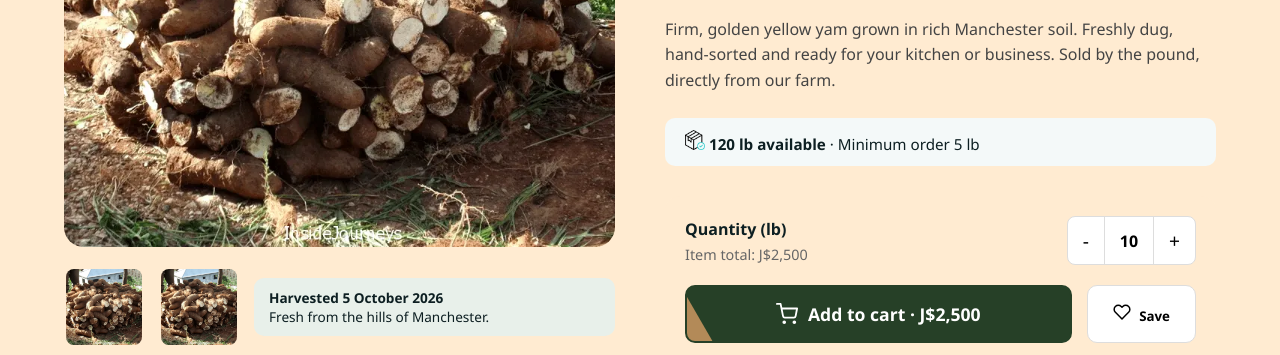
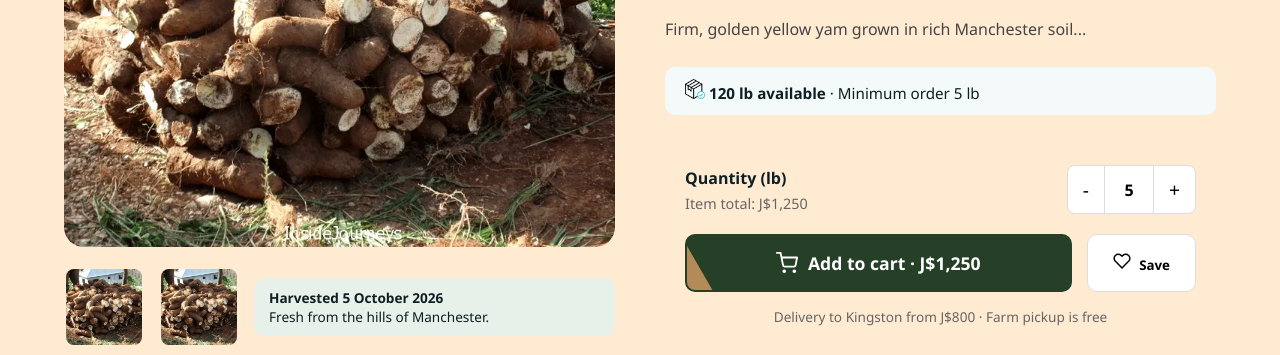
Before and after one commit to ashketchup0203/agri-connect, a plain HTML site: page product.html in a window 1280 px wide. Shown: the part 378-733 px from the top of the page. Drawn offline with Linux system fonts and the light colour scheme.

Commit message:
uhhh made the first page dynamic finally and rerouting kind of fixed. using javascript voodoo.

```diff
--- /dev/null
+++ b/js/product-data.js
@@ -0,0 +1,127 @@
+const productData = {
+    yam: {
+        title: "Yellow yam",
+        price: 250,
+        unit: "lb",
+        parish: "Manchester",
+        category: "Crops - Root vegetables",
+        description: "Firm, golden yellow yam grown in rich Manchester soil...",
+        stock: 120,
+        image: "img/Yams.webp",
+        // NEW DATA
+        harvestDate: "Harvested 5 October 2026",
+        harvestLoc: "Fresh from the hills of Manchester.",
+        farmerFarm: "Green Valley Farm ⌄",
+        farmerName: "Marcia Williams · Farmer since 2022",
+        farmerInitials: "MW",
+        farmDesc: "Our yam is grown in Mandeville without synthetic herbicides. Each order is weighed and packed on the morning of dispatch to keep it fresh.",
+        detail1: "Yellow yam",
+        detail2: "Conventional",
+        detail3: "5 Oct 2026",
+        detail4: "Cool, dry place"
+    },
+    tomato: {
+        title: "Vine-ripened tomatoes",
+        price: 350,
+        unit: "lb",
+        parish: "St. Elizabeth",
+        category: "Crops - Vegetables",
+        description: "Plump, juicy tomatoes ripened on the vine. Perfect for salads, sauces, and authentic Jamaican stews.",
+        stock: 85,
+        image: "img/tomatoes.jpg",
+        // NEW DATA
+        harvestDate: "Harvested 2 November 2026",
+        harvestLoc: "Sun-ripened in St. Elizabeth.",
+        farmerFarm: "Angel Engine Farm ⌄",
+        farmerName: "Ash Allen-O'Hara · Farmer since 2023",
+        farmerInitials: "AAO",
+        farmDesc: "Grown in open fields with plenty of Jamaican sun. Picked at peak ripeness for maximum flavour.",
+        detail1: "Tomato",
+        detail2: "Open Field",
+        detail3: "2 Nov 2026",
+        detail4: "Room temperature"
+    },
+    goat: {
+        title: "Boer goat · young buck",
+        price: 90000,
+        unit: "head",
+        parish: "Clarendon",
+        category: "Livestock",
+        description: "Healthy, well-cared-for Boer goat. Raised on open pasture. Transport arrangements can be made with the farmer.",
+        stock: 5,
+        image: "img/boer-goat.jpg",
+        // NEW DATA
+        harvestDate: "Ready for transport",
+        harvestLoc: "Raised in Clarendon.",
+        farmerFarm: "Cedar Hill Livestock ⌄",
+        farmerName: "John Doe · Farmer since 2020",
+        farmerInitials: "JD",
+        farmDesc: "Our goats are free-range and grass-fed. Health records are available upon request.",
+        detail1: "Boer Goat",
+        detail2: "1 year, 7 months",
+        detail3: "90.8 lbs",
+        detail4: "Pasture"
+    },
+
+
+    plantain: {
+        title: "Green plantain",
+        price: 180,
+        unit: "lb",
+        parish: "St Thomas",
+        category: "Crops - Fruit",
+        description: "Firm, green plantains perfect for frying, boiling, or roasting. A staple for any Jamaican kitchen.",
+        stock: 150,
+        image: "img/green-plantains.jpg",
+        harvestDate: "Harvested 8 November 2026",
+        harvestLoc: "Fresh from the hills of St. Thomas.",
+        farmerFarm: "Riverbend Organics ⌄",
+        farmerName: "David Brown · Farmer since 2018",
+        farmerInitials: "DB",
+        farmDesc: "Grown organically without harmful pesticides. We harvest to order to ensure maximum freshness.",
+        detail1: "Plantain",
+        detail2: "Organic",
+        detail3: "8 Nov 2026",
+        detail4: "Room temperature"
+    },
+    hens: {
+        title: "Free-range laying hens",
+        price: 2800,
+        unit: "bird",
+        parish: "Westmoreland",
+        category: "Livestock - Poultry",
+        description: "18-week-old free-range laying hens. Healthy, active, and ready to provide fresh eggs for your home or farm.",
+        stock: 20,
+        image: "img/free-range-hens.jpg",
+        harvestDate: "Ready for pickup",
+        harvestLoc: "Raised in Westmoreland.",
+        farmerFarm: "Sunrise Poultry ⌄",
+        farmerName: "Sarah Green · Farmer since 2021",
+        farmerInitials: "SG",
+        farmDesc: "Our hens roam freely on open pasture, ensuring healthy birds and high-quality eggs.",
+        detail1: "Laying Hen",
+        detail2: "18 Weeks",
+        detail3: "Free-range",
+        detail4: "Vaccinated"
+    },
+    peppers: {
+        title: "Scotch bonnet peppers",
+        price: 650,
+        unit: "lb",
+        parish: "Manchester",
+        category: "Crops - Vegetables",
+        description: "Authentic, fiery Jamaican Scotch bonnet peppers. Small batch, hand-picked for the perfect level of heat and flavour.",
+        stock: 45,
+        image: "img/skotch-bonnet-pepper.jpg",
+        harvestDate: "Harvested 9 November 2026",
+        harvestLoc: "Grown in Manchester.",
+        farmerFarm: "Hilltop Harvest ⌄",
+        farmerName: "Michael Lee · Farmer since 2019",
+        farmerInitials: "ML",
+        farmDesc: "Grown in small batches to ensure the highest quality and intense heat our peppers are known for.",
+        detail1: "Scotch Bonnet",
+        detail2: "Conventional",
+        detail3: "9 Nov 2026",
+        detail4: "Cool, dry place"
+    }
+};
--- a/js/script.js
+++ b/js/script.js
@@ -1,75 +1,128 @@
 document.addEventListener("DOMContentLoaded", () => {
+
+    // ==========================================
+    // 1. LOAD DYNAMIC PRODUCT DATA
+    // ==========================================
+    const urlParams = new URLSearchParams(window.location.search);
+    const productId = urlParams.get('id') || 'yam'; // Defaults to yam
+    const product = productData[productId];
+
+    // If we are on the product page and found the product data
+    if (product) {
+        document.getElementById('product-breadcrumb').textContent = product.title;
+        document.getElementById('product-title').textContent = product.title;
+        document.getElementById('product-parish').textContent = product.parish;
+        document.getElementById('product-price').textContent = product.price.toLocaleString('en-JM');
+        document.getElementById('product-unit').textContent = product.unit;
+        document.getElementById('product-desc').textContent = product.description;
+        document.getElementById('product-stock').textContent = product.stock;
+        document.getElementById('stock-unit').textContent = product.unit;
+        document.getElementById('stock-unit-2').textContent = product.unit;
+        document.getElementById('qty-unit').textContent = product.unit;
+        document.getElementById('main-product-img').src = product.image;
+        document.title = `${product.title} | Agri Connect`;
+        document.getElementById('product-category').textContent = product.category;
+        document.getElementById('harvest-date-text').textContent = product.harvestDate;
+        document.getElementById('harvest-location-text').textContent = product.harvestLoc;
+        document.getElementById('farmer-farm-name').textContent = product.farmerFarm;
+        document.getElementById('farmer-name').textContent = product.farmerName;
+        document.getElementById('farmer-initials').textContent = product.farmerInitials;
+        document.getElementById('from-the-farm-desc').textContent = product.farmDesc;
+
+        // Update thumbnails
+        document.getElementById('thumb-1').src = product.image;
+        document.getElementById('thumb-2').src = product.image;
+
+        // Update Table
+        document.getElementById('td-detail-1').textContent = product.detail1;
+        document.getElementById('td-detail-2').textContent = product.detail2;
+        document.getElementById('td-detail-3').textContent = product.detail3;
+        document.getElementById('td-detail-4').textContent = product.detail4;
+
+        // Dynamic Table Headers (changes based on Crops vs Livestock)
+        if (product.unit === 'head') {
+            document.getElementById('th-detail-1').textContent = "BREED";
+            document.getElementById('th-detail-2').textContent = "AGE";
+            document.getElementById('th-detail-3').textContent = "WEIGHT";
+            document.getElementById('th-detail-4').textContent = "HEALTH";
+        }
+        // ---------------------------
+    }
+
+    // ==========================================
+    // 2. QUANTITY & CART LOGIC
+    // ==========================================
     const btnMinus = document.getElementById('btn-minus');
     const btnPlus = document.getElementById('btn-plus');
     const qtyInput = document.getElementById('qty-input');
     const itemTotalText = document.querySelector('.item-total');
-    const addToCartBtn = document.querySelector('.add-to-cart-btn');
+    const cartBtnText = document.getElementById('cart-btn-text');
 
-    // Get BOTH error messages based on the exact IDs in the HTML
     const errorMax = document.getElementById('qty-error-max');
     const errorMin = document.getElementById('qty-error-min');
 
-    // --- SET YOUR PRICE AND LIMITS HERE ---
-    const pricePerLb = 250;
-    const minQty = 5;
-    const maxQty = 120;
+    // Only run this logic if the elements exist on the page
+    if (btnMinus && btnPlus && qtyInput) {
+
+        // Pull values from the loaded product data, or default to yam
+        const pricePerItem = product ? product.price : 250;
+        const maxQty = product ? product.stock : 120;
+        // If it's livestock (sold by "head"), min is 1. Otherwise, min is 5.
+        const minQty = product && (product.unit === 'head' || product.unit === 'bird') ? 1 : 5;
+
+        // Set the default value in the input box based on the min
+        qtyInput.value = minQty;
+        qtyInput.min = minQty;
+        qtyInput.max = maxQty;
 
         function updateTotal() {
             let qty = parseInt(qtyInput.value) || minQty;
 
-        // Hide both errors first
             errorMax.style.display = 'none';
             errorMin.style.display = 'none';
 
-        // 1. Check Minimum
             if (qty < minQty) {
                 qty = minQty;
                 qtyInput.value = minQty;
-            errorMin.style.display = 'block'; // Show MIN error
+                errorMin.style.display = 'block';
             }
-        // 2. Check Maximum
             else if (qty > maxQty) {
                 qty = maxQty;
                 qtyInput.value = maxQty;
-            errorMax.style.display = 'block'; // Show MAX error
+                errorMax.style.display = 'block';
             }
 
-        // Calculate total
-        let total = qty * pricePerLb;
+            let total = qty * pricePerItem;
             let formattedTotal = total.toLocaleString('en-JM');
 
-        // Update text
             itemTotalText.textContent = `Item total: J$${formattedTotal}`;
-        document.getElementById('cart-btn-text').textContent = `Add to cart · J$${formattedTotal}`;
+            cartBtnText.textContent = `Add to cart · J$${formattedTotal}`;
         }
 
-    // Run on page load
         updateTotal();
 
-    // Minus button
         btnMinus.addEventListener('click', () => {
             let currentValue = parseInt(qtyInput.value) || minQty;
             if (currentValue > minQty) {
                 qtyInput.value = currentValue - 1;
-            updateTotal(); // This will hide the errors since we are in a valid range
+                updateTotal();
             } else {
-            errorMin.style.display = 'block'; // Show MIN error if they click minus at 5
+                errorMin.style.display = 'block';
             }
         });
 
-    // Plus button
         btnPlus.addEventListener('click', () => {
             let currentValue = parseInt(qtyInput.value) || minQty;
             if (currentValue < maxQty) {
                 qtyInput.value = currentValue + 1;
-            updateTotal(); // This will hide the errors since we are in a valid range
+                updateTotal();
             } else {
-            errorMax.style.display = 'block'; // Show MAX error if they click plus at 120
+                errorMax.style.display = 'block';
             }
         });
 
-    // If the user types manually
         qtyInput.addEventListener('change', () => {
             updateTotal();
         });
+    }
 });
--- a/product.html
+++ b/product.html
@@ -42,21 +42,21 @@
     <!-- BREADCRUMBS -->
     <div class="breadcrumbs">
         <a href="index.html">Marketplace</a> &rsaquo;
-        <span>Yellow yam</span>
+        <span id="product-breadcrumb">Yellow yam</span>
     </div>
 
     <!-- PRODUCT DETAILS MAIN SECTION -->
     <main class="product-page">
 
-        <!-- LEFT COLUMN: IMAGES -->
+                <!-- LEFT COLUMN: IMAGES -->
         <div class="product-images">
-            <img src="img/Yams.webp" alt="Yellow Yam Main" class="main-img">
+            <img id="main-product-img" src="img/Yams.webp" alt="Yellow Yam Main" class="main-img">
             <div class="thumbnail-row">
-                <img src="img/Yams.webp" alt="Thumbnail 1">
-                <img src="img/Yams.webp" alt="Thumbnail 2">
+                <img id="thumb-1" src="img/Yams.webp" alt="Thumbnail 1">
+                <img id="thumb-2" src="img/Yams.webp" alt="Thumbnail 2">
                 <div class="harvest-note">
-                    <p><strong>Harvested 5 October 2026</strong></p>
-                    <p>Fresh from the hills of Manchester.</p>
+                    <p><strong id="harvest-date-text">Harvested 5 October 2026</strong></p>
+                    <p id="harvest-location-text">Fresh from the hills of Manchester.</p>
                 </div>
             </div>
         </div>
@@ -64,29 +64,28 @@
         <!-- RIGHT COLUMN: INFO & CART -->
         <div class="product-info">
             <div class="tags">
-                <span class="pill">Crops - Root vegetables</span>
+                <span class="pill" id="product-category">Crops - Root vegetables</span>
                 <span class="pill outline">In stock</span>
             </div>
 
-            <h1>Yellow yam</h1>
-            <p class="reviews">★ 4.9 (28 reviews) · Manchester, Jamaica</p>
-            <h2 class="detail-price">J$250 / lb</h2>
+            <h1 id="product-title">Yellow yam</h1>
+            <p class="reviews">★ 4.9 (28 reviews) · <span id="product-parish">Manchester</span>, Jamaica</p>
+            <h2 class="detail-price">J$<span id="product-price">250</span> / <span id="product-unit">lb</span></h2>
 
-            <p class="description">
+            <p class="description" id="product-desc">
                 Firm, golden yellow yam grown in rich Manchester soil. Freshly dug, hand-sorted and ready for your kitchen or business. Sold by the pound, directly from our farm.
             </p>
 
             <div class="stock-alert">
                 <img src="img/icons/available.png" alt="">
-
-                <strong>120 lb available</strong> · Minimum order 5 lb
+                <strong><span id="product-stock">120</span> <span id="stock-unit">lb</span> available</strong> · Minimum order 5 <span id="stock-unit-2">lb</span>
             </div>
 
             <!-- ADD TO CART FORM -->
             <div class="cart-section">
                 <div class="quantity-row">
                     <div>
-                        <p><strong>Quantity (lb)</strong></p>
+                         <p><strong>Quantity (<span id="qty-unit">lb</span>)</strong></p>
                         <p class="item-total">Item total: J$2,500</p>
                     </div>
 
@@ -106,12 +105,9 @@
                     ⚠️ Minimum order quantity is 5 lb.
                 </p>
 
-
                 <div class="action-buttons">
                     <button class="add-to-cart-btn">
-                        <!-- SVG Icon goes here -->
                             <svg width="20" height="20" viewBox="0 0 24 24" fill="none" stroke="currentColor" stroke-width="2" stroke-linecap="round" stroke-linejoin="round"><circle cx="9" cy="21" r="1"></circle><circle cx="20" cy="21" r="1"></circle><path d="M1 1h4l2.68 13.39a2 2 0 0 0 2 1.61h9.72a2 2 0 0 0 2-1.61L23 6H6"></path></svg>
-                        <!-- The text is wrapped in a span so the JS can target just the text -->
                         <span id="cart-btn-text">Add to cart · J$2,500</span>
                     </button>
 
@@ -129,10 +125,10 @@
             <!-- FARMER PROFILE CARD -->
             <div class="farmer-card">
                 <div class="farmer-info">
-                    <div class="avatar">MW</div>
+                    <div class="avatar" id="farmer-initials">MW</div>
                     <div>
-                        <p><strong>Green Valley Farm ⌄</strong></p>
-                        <p class="subtext">Marcia Williams · Farmer since 2022</p>
+                        <p><strong id="farmer-farm-name">Green Valley Farm ⌄</strong></p>
+                        <p class="subtext" id="farmer-name">Marcia Williams · Farmer since 2022</p>
                     </div>
                 </div>
                 <button class="message-btn">Message</button>
@@ -152,20 +148,20 @@
             <!-- Left Box -->
             <div class="info-box">
                 <h3>From the farm</h3>
-                <p>Our yam is grown in Mandeville without synthetic herbicides. Each order is weighed and packed on the morning of dispatch to keep it fresh.</p>
+                <p id="from-the-farm-desc">Our yam is grown in Mandeville without synthetic herbicides. Each order is weighed and packed on the morning of dispatch to keep it fresh.</p>
 
                 <table class="details-table">
                     <tr>
-                        <th>VARIETY</th>
-                        <th>GROWING METHOD</th>
-                        <th>HARVEST DATE</th>
-                        <th>STORAGE</th>
+                        <th id="th-detail-1">VARIETY</th>
+                        <th id="th-detail-2">GROWING METHOD</th>
+                        <th id="th-detail-3">HARVEST DATE</th>
+                        <th id="th-detail-4">STORAGE</th>
                     </tr>
                     <tr>
-                        <td>Yellow yam</td>
-                        <td>Conventional</td>
-                        <td>5 Oct 2026</td>
-                        <td>Cool, dry place</td>
+                        <td id="td-detail-1">Yellow yam</td>
+                        <td id="td-detail-2">Conventional</td>
+                        <td id="td-detail-3">5 Oct 2026</td>
+                        <td id="td-detail-4">Cool, dry place</td>
                     </tr>
                 </table>
             </div>
@@ -197,7 +193,8 @@
         </div>
     </footer>
 
-    <!-- Link to the external JavaScript file -->
+    <!-- Link to the external JavaScript filez -->
+    <script src="js/product-data.js"></script>
     <script src="js/script.js"></script>
 
 </body>
```
Also changed, not shown: index.html (+11 -2 lines), img/boer-goat.jpg. Lines whose indentation alone changed are shown as unchanged.
